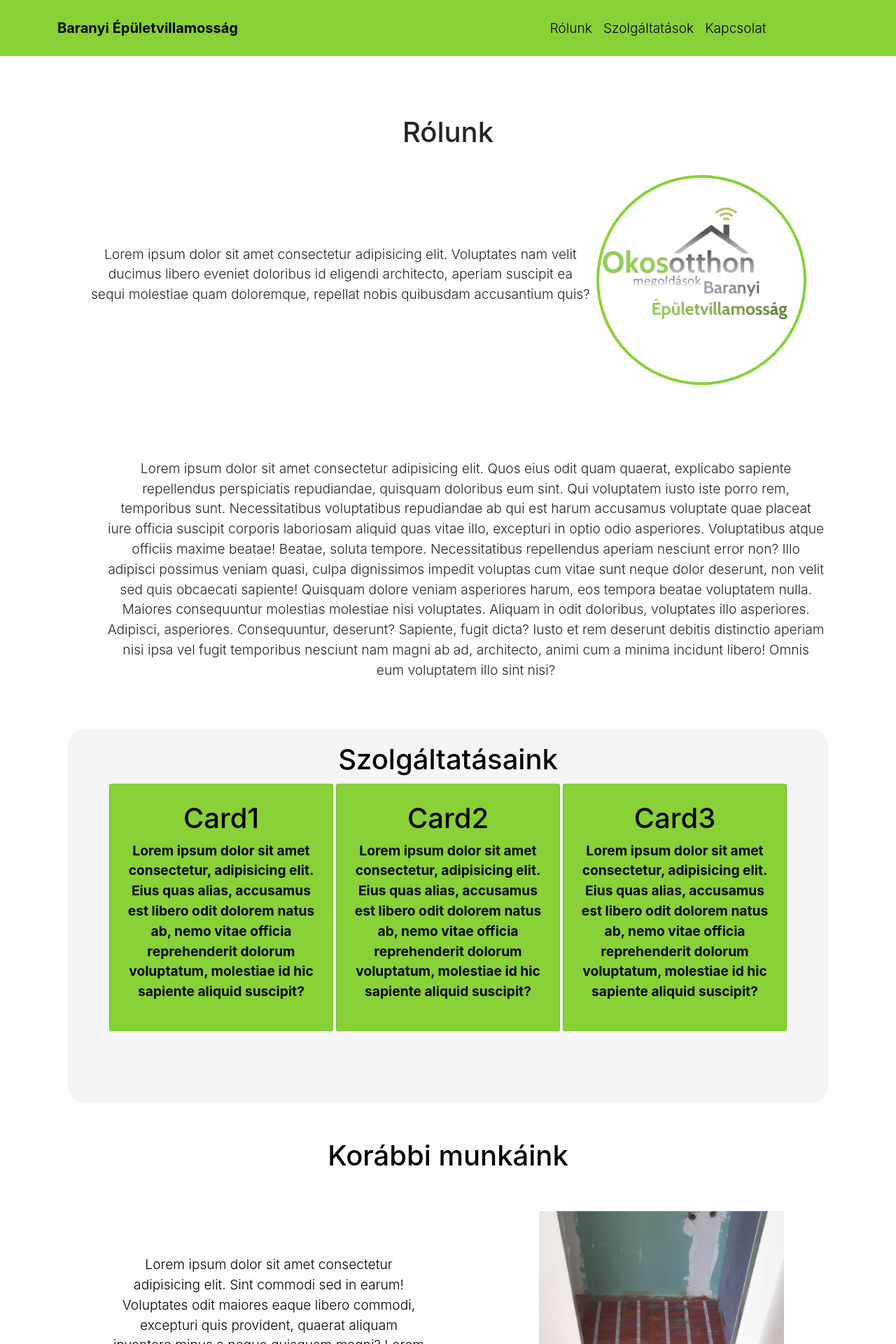
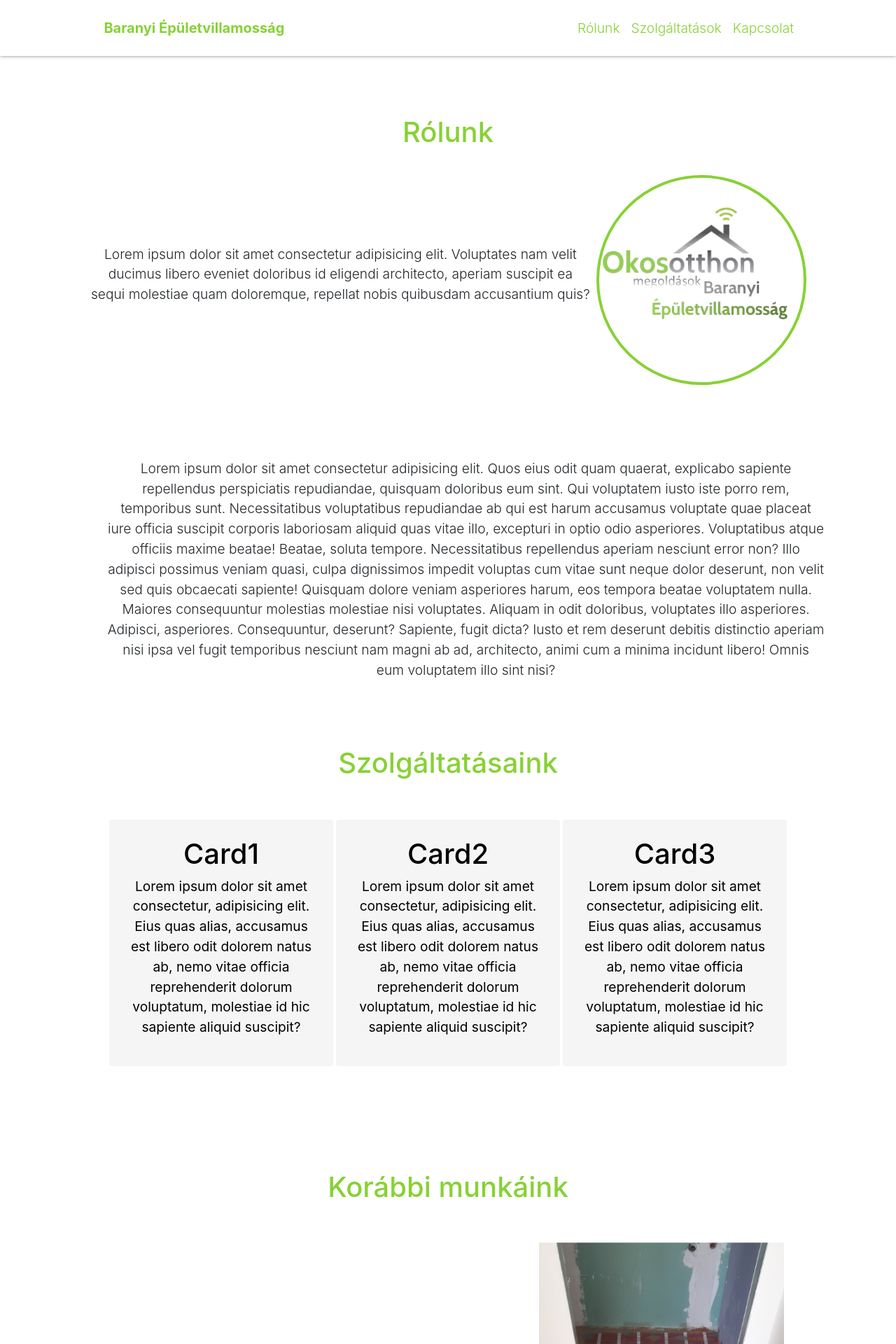
Before and after one commit to kdavid96/baranyi_epuletvillamossag, a React (Create React App) app: page / in a window 1280 px wide. Shown: the top 1920 px of the page at 70% size. Built offline with nearby package versions, Linux system fonts and the light colour scheme.

Commit message:
card alignment

```diff
--- a/src/components/About.jsx
+++ b/src/components/About.jsx
@@ -7,7 +7,7 @@ export default function About() {
         <div style={{height: '100vh'}} id="about">
         <div className="about" style={{width: '80vw', position: 'relative', left: '10vw'}}>
             <div>
-                <h1 style={{marginTop: '85px'}}>Rólunk</h1><br/>
+                <h1 style={{marginTop: '85px', color: '#88D136'}}>Rólunk</h1><br/>
                 <AboutContainer>
                     {/*<img src="./images/electricity.svg" alt="aboutImage" style={{width: '400px', height: 'auto' }}/>*/}
 
--- a/src/components/Contact.jsx
+++ b/src/components/Contact.jsx
@@ -7,8 +7,8 @@ export default function Contact() {
         console.log(e);
     }
     return (
-        <div class="contact" style={{width: '55vw', position: 'relative', left: '22.5vw', marginTop: '55px'}}>
-            <h1 style={{marginBottom: '15px'}} id="contact">Kapcsolat</h1>
+        <div class="contact" style={{width: '75vw', position: 'relative', left: '12.5vw', marginTop: '55px'}}>
+            <h1 style={{marginBottom: '15px', color: '#88D136'}} id="contact">Kapcsolat</h1>
             <Form className="form" style={{position:'relative'}} onSubmit={sendEmail}>
                 <Form.Group className="mb-3" controlId="exampleForm.ControlInput1">
                     <Form.Control type="email" placeholder="Email cím" />
@@ -16,7 +16,7 @@ export default function Contact() {
                 <Form.Group className="mb-3" controlId="exampleForm.ControlTextarea1">
                     <Form.Control as="textarea" rows={3} placeholder="Üzenet szövege"/>
                 </Form.Group>
-                <Button type="submit" style={{backgroundColor: '#88D136', border: '0'}}>Küldés</Button>
+                <Button type="submit" style={{backgroundColor: '#88D136', border: '0', borderRadius: '35px'}}>Küldés</Button>
             </Form>
         </div>
     )
--- a/src/components/Header.jsx
+++ b/src/components/Header.jsx
@@ -1,6 +1,7 @@
 import React from 'react';
 import Navbar from 'react-bootstrap/Navbar';
 import Nav from 'react-bootstrap/Nav';
+import Button from 'react-bootstrap/Button';
 import Hamburger from 'hamburger-react'
 import Fade from 'react-reveal/Fade';
 import { NavbarContainer } from './style';
@@ -8,15 +9,15 @@ import './styles.css';
 
 export default function Header({isOpen, setOpen}) {
     return(
-        <Navbar sticky="top" bg="dark" variant="dark" style={{minHeight: '80px', backgroundColor: '#88D136 !important'}}>
-            <NavbarContainer>
+        <Navbar sticky="top" bg="dark" variant="dark" style={{minHeight: '80px', backgroundColor: '#88D136 !important', boxShadow: isOpen ? 'none' : '0 0 5px grey'}}>
+            <NavbarContainer style={{width: '95vw', justifyContent: 'space-evenly'}}>
                 <Fade top>
-                    <Navbar.Brand href="#home">
+                    <Navbar.Brand href="#about">
                     Baranyi Épületvillamosság
                     </Navbar.Brand>
                 </Fade>
                 <Fade top>
-                    <p className="phoneNumber" style={{padding: '0', margin: '0', color: 'red', fontWeight: 'bold'}}>+36 30 699 11 26</p>
+                    <p className="phoneNumber" style={{padding: '0', margin: '0', color: 'red', fontWeight: 'bold', position: 'relative', left: '6vw'}}>+36 30 699 11 26</p>
                 </Fade>
                 <Fade top>
                 <Navbar.Toggle aria-controls="navbarScroll" />
@@ -26,13 +27,17 @@ export default function Header({isOpen, setOpen}) {
                     style={{ maxHeight: '100px'}}
                     navbarScroll
                 >
-                    <Nav.Link href="#about">Rólunk</Nav.Link>
-                    <Nav.Link href="#work">Szolgáltatások</Nav.Link>
-                    <Nav.Link href="#contact">Kapcsolat</Nav.Link>
+                    {/*<Nav.Link href="#about" style={{color: 'white'}}><Button style={{backgroundColor: '#88D136', border: '0', borderRadius: '35px'}}>Rólunk</Button></Nav.Link>
+                    <Nav.Link href="#work" style={{color: 'white'}}><Button style={{backgroundColor: '#88D136', border: '0', borderRadius: '35px'}}>Szolgáltatások</Button></Nav.Link>
+                    <Nav.Link href="#contact" style={{color: 'white'}}><Button style={{backgroundColor: '#88D136', border: '0', borderRadius: '35px'}}>Kapcsolat</Button></Nav.Link>*/}
+                    <Nav.Link href="#about" style={{color: 'white'}}>Rólunk</Nav.Link>
+                    <Nav.Link href="#work" style={{color: 'white'}}>Szolgáltatások</Nav.Link>
+                    <Nav.Link href="#contact" style={{color: 'white'}}>Kapcsolat</Nav.Link>
+
                 </Nav>
                 </Navbar.Collapse>
                 <Fade top>
-                <Hamburger style={{display: 'none'}} toggled={isOpen} toggle={setOpen} color="white"/>
+                <Hamburger style={{display: 'none'}} toggled={isOpen} toggle={setOpen} color="black"/>
                 </Fade>
                 </Fade>
             </NavbarContainer>
--- a/src/components/MobileNav.jsx
+++ b/src/components/MobileNav.jsx
@@ -4,14 +4,15 @@ import { MobileNavContainer, MobileNavNav } from './style';
 
 export default function MobileNav({isOpen, setOpen}) {
     return (
-        <div>
-            {isOpen ? <MobileNavContainer>
+        <div className="mobileNavAnim" style={{transform: isOpen ? 'translateX(0)' : 'translateX(-200%)', position: isOpen ? 'fixed' : 'relative',
+        zIndex: '20'}}>
+            <MobileNavContainer>
                 <MobileNavNav>
                     <Nav.Link style={{color: 'white'}} href="#about" onClick={() => {setOpen(false)}}>Rólam</Nav.Link>
                     <Nav.Link style={{color: 'white'}} href="#work" onClick={() => {setOpen(false)}}>Szolgáltatások</Nav.Link>
                     <Nav.Link style={{color: 'white'}} href="#contact" onClick={() => {setOpen(false)}}>Kapcsolat</Nav.Link>
                 </MobileNavNav>
-            </MobileNavContainer> : ''}
+            </MobileNavContainer>
         </div>
     )
 }
--- a/src/components/Work.jsx
+++ b/src/components/Work.jsx
@@ -7,23 +7,26 @@ export default function Work() {
     return (
         <div id="work">
             <div className="work">
-                <h1>Szolgáltatásaink</h1>
+                <h1 style={{color: '#88D136', marginBottom: '55px'}}>Szolgáltatásaink</h1>
                 <div className="cards" style={{height: 'auto'}}>
                     {window.innerWidth > 999 ?
                         <>
                         <Fade top>
                         <div className="card">
-                            <h1>Card1</h1><p>Lorem ipsum dolor sit amet consectetur, adipisicing elit. Eius quas alias, accusamus est libero odit dolorem natus ab, nemo vitae officia reprehenderit dolorum voluptatum, molestiae id hic sapiente aliquid suscipit?</p>
+                            <h1>Card1</h1>
+                            <p>Lorem ipsum dolor sit amet consectetur, adipisicing elit. Eius quas alias, accusamus est libero odit dolorem natus ab, nemo vitae officia reprehenderit dolorum voluptatum, molestiae id hic sapiente aliquid suscipit?</p>
                         </div>
                         </Fade>
                         <Fade delay={400} bottom>
                         <div className="card">
-                            <h1>Card2</h1><p>Lorem ipsum dolor sit amet consectetur, adipisicing elit. Eius quas alias, accusamus est libero odit dolorem natus ab, nemo vitae officia reprehenderit dolorum voluptatum, molestiae id hic sapiente aliquid suscipit?</p>
+                            <h1>Card2</h1>
+                            <p>Lorem ipsum dolor sit amet consectetur, adipisicing elit. Eius quas alias, accusamus est libero odit dolorem natus ab, nemo vitae officia reprehenderit dolorum voluptatum, molestiae id hic sapiente aliquid suscipit?</p>
                         </div>
                         </Fade>
                         <Fade delay={800} top>
                         <div className="card">
-                            <h1>Card3</h1><p>Lorem ipsum dolor sit amet consectetur, adipisicing elit. Eius quas alias, accusamus est libero odit dolorem natus ab, nemo vitae officia reprehenderit dolorum voluptatum, molestiae id hic sapiente aliquid suscipit?</p>
+                            <h1>Card3</h1>
+                            <p>Lorem ipsum dolor sit amet consectetur, adipisicing elit. Eius quas alias, accusamus est libero odit dolorem natus ab, nemo vitae officia reprehenderit dolorum voluptatum, molestiae id hic sapiente aliquid suscipit?</p>
                         </div>
                         </Fade>
                         </>
@@ -31,17 +34,20 @@ export default function Work() {
                         <>
                         <Fade left>
                         <div className="card">
-                            <h1>Card1</h1><p>Lorem ipsum dolor sit amet consectetur, adipisicing elit. Eius quas alias, accusamus est libero odit dolorem natus ab, nemo vitae officia reprehenderit dolorum voluptatum, molestiae id hic sapiente aliquid suscipit?</p>
+                            <h1>Card1</h1>
+                            <p>Lorem ipsum dolor sit amet consectetur, adipisicing elit. Eius quas alias, accusamus est libero odit dolorem natus ab, nemo vitae officia reprehenderit dolorum voluptatum, molestiae id hic sapiente aliquid suscipit?</p>
                         </div>
                         </Fade>
                         <Fade delay={400} right>
                         <div className="card">
-                            <h1>Card2</h1><p>Lorem ipsum dolor sit amet consectetur, adipisicing elit. Eius quas alias, accusamus est libero odit dolorem natus ab, nemo vitae officia reprehenderit dolorum voluptatum, molestiae id hic sapiente aliquid suscipit?</p>
+                            <h1>Card2</h1>
+                            <p>Lorem ipsum dolor sit amet consectetur, adipisicing elit. Eius quas alias, accusamus est libero odit dolorem natus ab, nemo vitae officia reprehenderit dolorum voluptatum, molestiae id hic sapiente aliquid suscipit?</p>
                         </div>
                         </Fade>
                         <Fade delay={800} left>
                         <div className="card">
-                            <h1>Card3</h1><p>Lorem ipsum dolor sit amet consectetur, adipisicing elit. Eius quas alias, accusamus est libero odit dolorem natus ab, nemo vitae officia reprehenderit dolorum voluptatum, molestiae id hic sapiente aliquid suscipit?</p>
+                            <h1>Card3</h1>
+                            <p>Lorem ipsum dolor sit amet consectetur, adipisicing elit. Eius quas alias, accusamus est libero odit dolorem natus ab, nemo vitae officia reprehenderit dolorum voluptatum, molestiae id hic sapiente aliquid suscipit?</p>
                         </div>
                         </Fade>
                         </>
@@ -49,16 +55,12 @@ export default function Work() {
 
                 </div>
             </div>
-            <div className="work-filler" style={{width: '80vw', position: 'relative', left: '10vw'}}>
-                <h1 style={{marginBottom: '55px'}}>Korábbi munkáink</h1>
+            <div className="work-filler" style={{width: '80vw', position: 'relative', left: '10vw'}} id="work-filler">
+                <h1 style={{marginBottom: '55px', color: '#88D136'}}>Korábbi munkáink</h1>
                 <div className="work-flex" style={{display: 'flex', flexDirection: 'row', justifyContent: 'space-between',width: '75vw'}}>
                     <p style={{width: '35vw', textAlign: 'center', display: 'flex', alignItems: 'center'}}>Lorem ipsum dolor sit amet consectetur adipisicing elit.
                         Sint commodi sed in earum! Voluptates odit maiores eaque libero commodi, excepturi quis provident,
                         quaerat aliquam inventore minus a neque quisquam magni?
-                        Lorem ipsum dolor sit amet consectetur adipisicing elit.
-                        Id magni officia minus ullam aspernatur rerum, commodi amet sapiente,
-                        odit quos optio sunt delectus rem et perferendis quod unde. Sint, natus.
-                        Ea pariatur impedit deleniti numquam, rem explicabo adipisci.
                         Magni placeat voluptate eius, corporis libero tempore numquam dolores reprehenderit,
                         amet aut quae laudantium sunt similique neque, aliquid mollitia voluptatem necessitatibus optio?
                         Culpa quisquam, recusandae minus optio iste possimus maxime saepe placeat fuga.</p>
--- a/src/components/style.js
+++ b/src/components/style.js
@@ -34,7 +34,8 @@ export const NavbarContainer = styled(Container)`
 export const MobileNavContainer = styled.div`
    height: 60px;
    width: 100vw;
-   background-color: #88D136;
+   background-color: white;
+   box-shadow: 0 0 5px grey;
    color: white;
    display: flex;
    flex-direction: row;
--- a/src/components/styles.css
+++ b/src/components/styles.css
@@ -3,16 +3,27 @@
 }
 
 .bg-dark{
-    background-color: #88D136 !important;
+    background-color: #FFFFFF !important;
+    box-shadow: 0 0 5px grey;
 }
 
 .navbar-brand{
-    color: black !important;
+    color: #88D136 !important;
     font-weight: bold;
+    margin: 0;
 }
 
 .nav-link{
-    color: black !important;
+    color: #88D136 !important;
+}
+
+#navbarScroll{
+    left: 6vw;
+    position: relative;
+}
+
+.container-sm{
+    max-width: 640px !important;
 }
 
 .image{
@@ -36,7 +47,6 @@
 }
 
 .work{
-    background: whitesmoke;
     left: 50%;
     position: relative;
     padding: 20px;
@@ -44,7 +54,6 @@
     color: black;
     width: 85%;
     height: auto;
-    border-radius: 25px;
 }
 
 #work{
@@ -75,10 +84,12 @@
     padding: 25px;
     margin: 2px;
     font-weight: bold;
+    background-color: whitesmoke;
+    border: 0;
 }
 
-.card{
-    background-color: #88D136;
+.card p {
+    font-weight: 400 !important;
 }
 
 .work-filler{
@@ -198,11 +209,15 @@
         left: -8% !important;
     }
 
+    .card {
+        width: 100vw !important;
+    }
+
     .card p {
         width: 100% !important;
     }
 
     p {
-        width: 100vw !important;
+        width: 90vw !important;
     }
 }
```
